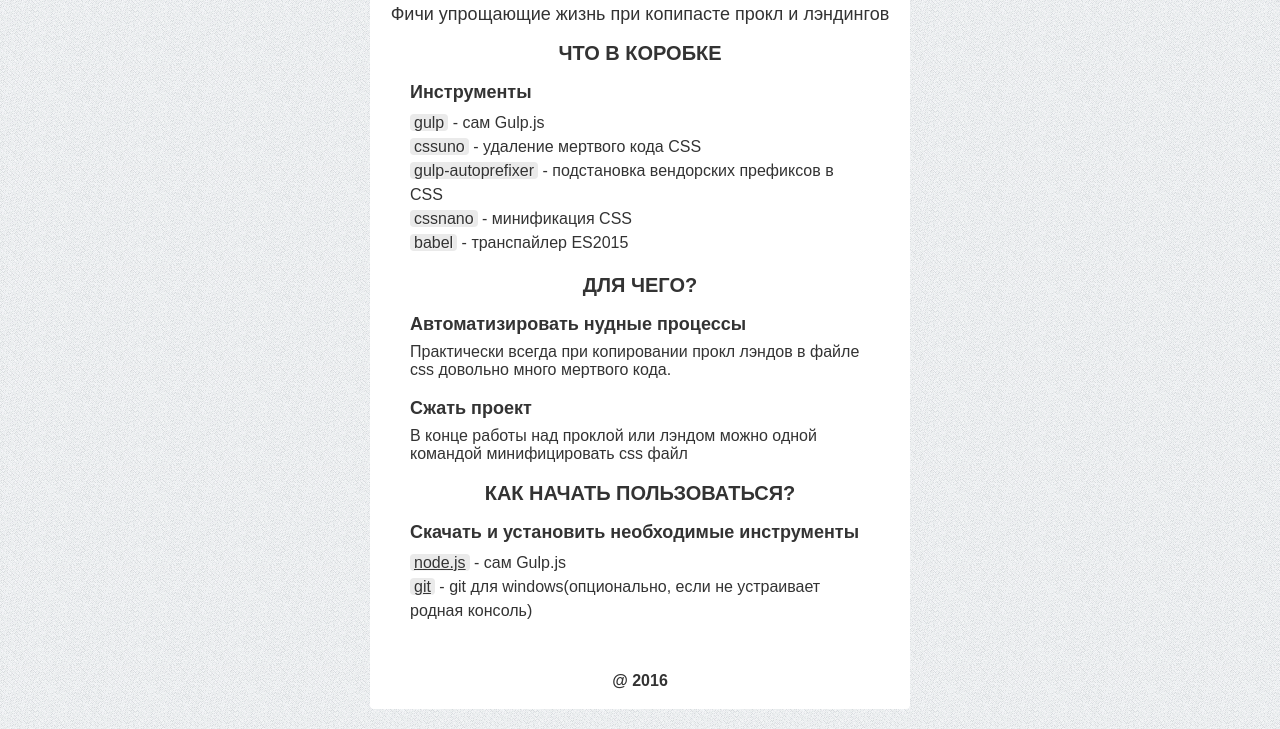
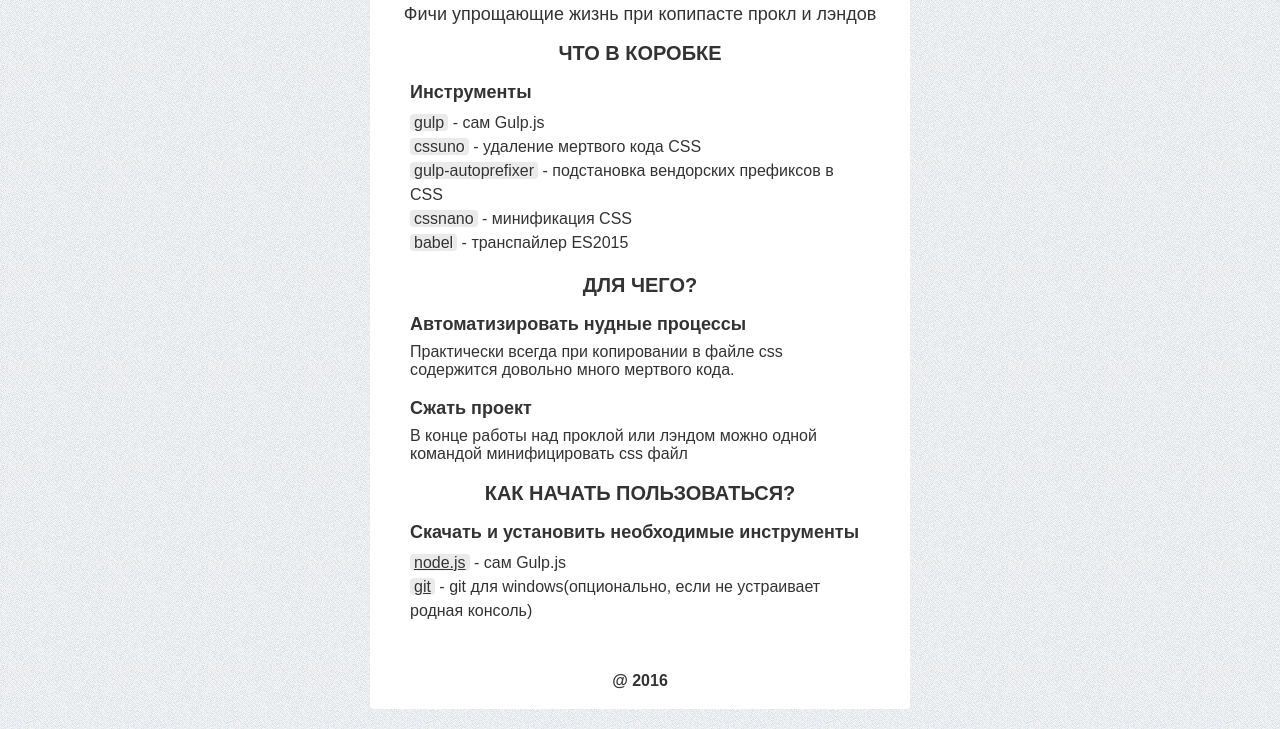
Before and after one commit to Ferym26/adcombo-copypaster-features, a website: page index.html in a window 1280 px wide. Shown: the part 177-906 px from the top of the page. Drawn offline with Linux system fonts and the light colour scheme; a web font is replaced by a local one.

Commit message:
edit(index.html) edit description edit(readme.md)

```diff
--- a/index.html
+++ b/index.html
@@ -36,7 +36,7 @@
 					<h1 class="title">
 						<span class="title__company">Adcombo</span> Copypaster features</h1>
 				</div>
-				<div class="header__description">Фичи упрощающие жизнь при копипасте прокл и лэндингов</div>
+				<div class="header__description">Фичи упрощающие жизнь при копипасте прокл и лэндов</div>
 			</div>
 			<div class="content">
 				<div class="content__group">
@@ -62,7 +62,7 @@
 				</div>
 				<h3 class="heading">Автоматизировать нудные процессы</h3>
 				<div class="content__group">
-					<p>Практически всегда при копировании прокл лэндов в файле css довольно много мертвого кода.</p>
+					<p>Практически всегда при копировании в файле css содержится довольно много мертвого кода.</p>
 				</div>
 				<h3 class="heading">Сжать проект</h3>
 				<div class="content__group">
```
Also changed, not shown: readme.md.
